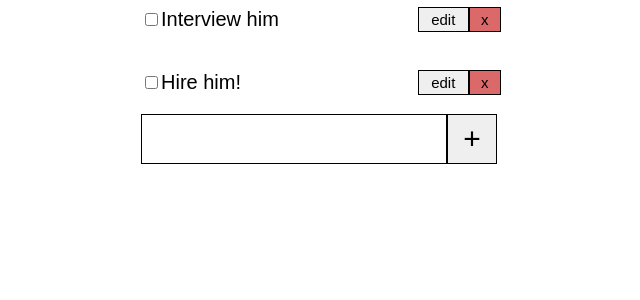
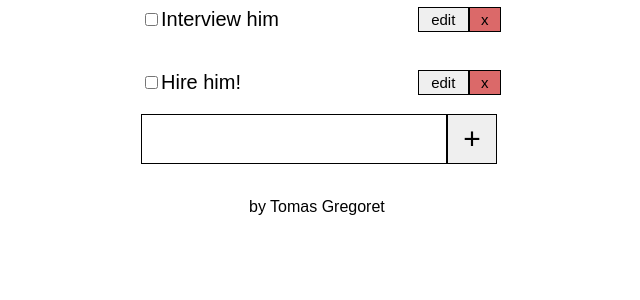
Before and after one commit to TomiFG/todo-app, a Flask app: page / in a window 1280 px wide. Shown: the part 284-584 px from the top of the page, without its empty margins (339-979 px from the left). Run offline with Flask 2, Linux system fonts and the light colour scheme; data comes from the database, SQL or seed files in the repository.

Commit message:
Wrote my name at the bottom of the page

```diff
--- a/static/style.css
+++ b/static/style.css
@@ -68,3 +68,9 @@ html, body {
     vertical-align: middle;
     font-size: 15px;
 }
+
+.sign {
+    margin-left: auto;
+    margin-right: auto;
+    width: 9em;
+}
--- a/templates/index.html
+++ b/templates/index.html
@@ -20,6 +20,8 @@
         <div id="mainInput">
             <input type="text" class="inputField" id="inputField"><button id="inputButton" class="inputBtn">+</button>
         </div>
+        <br>
+        <p class="sign">by Tomas Gregoret</p>
 
     </div>
 
```
